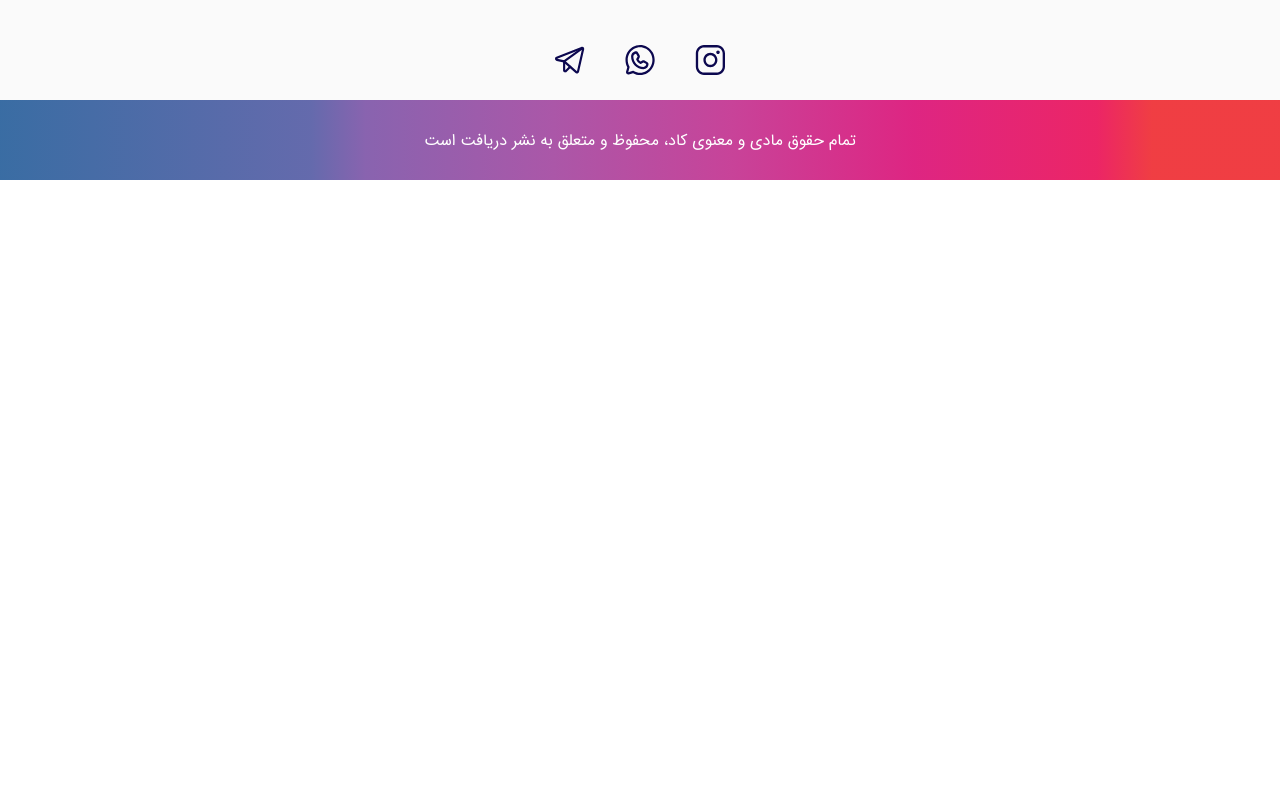
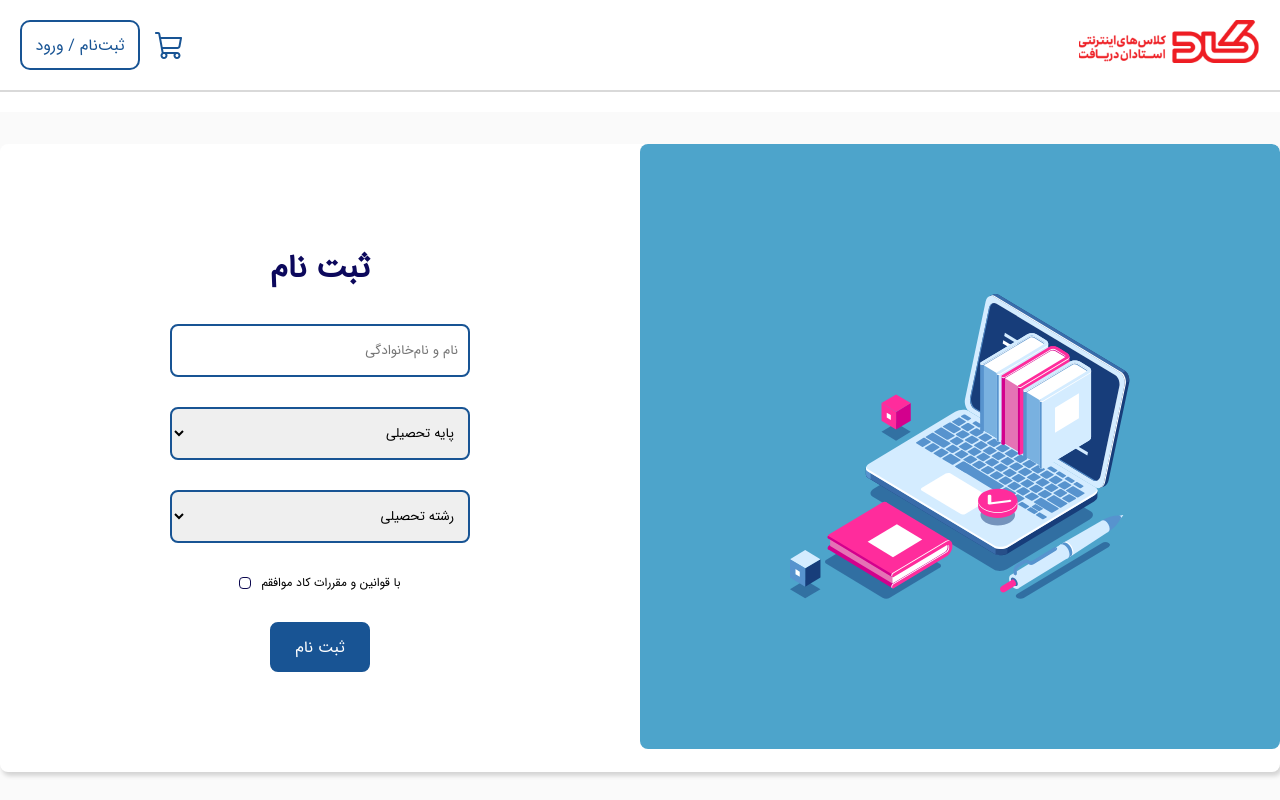
Before and after one commit to sinaanahd/kadSchool, a React (Create React App) app: page /SignUp in a window 1280 px wide. Shown: the top 800 px of the page. Built offline with nearby package versions, Linux system fonts and the light colour scheme.

Commit message:
side bar problem / signup page / free course title

```diff
--- a/src/App.js
+++ b/src/App.js
@@ -15,6 +15,7 @@ import Login from './Components/login/login';
 import Support from './Components/support-page/support-page';
 import SingleSession from './Components/single-session/single-session';
 import FreeCourses from './Components/free-courses/free-courses';
+import SignUp from './Components/signup/signup';
 import Footer from './Components/footer/footer';
 import './App.css';
 class App extends Component {
@@ -32,6 +33,7 @@ class App extends Component {
         <Route path="/SingleSession/:id" component={SingleSession} />
         <Route path="/UnderConstruction" component={UnderConstruction} />
         <Route path="/Login" component={Login} />
+        <Route path="/SignUp" component={SignUp} />
         <Route path="/Support" component={Support} />
         <Redirect from="/" exact to="/Dashboard" />
       </Switch>
--- a/src/Components/free-courses/free-courses.jsx
+++ b/src/Components/free-courses/free-courses.jsx
@@ -6,8 +6,10 @@ import Subjects from "./subjects/subjects";
 import fields from "./fields";
 import Fields from "./fields/fields";
 import Kinds from "./kinds/kinds";
+import FCourses from "./fcoureses/fcourses";
 import arrow from "../../assets/images/circle-arrow-right.svg";
-import FCourses from "./fcoureses/fcourses";
+import seprator from "../../assets/images/seprator.svg";
+
 class FreeCourse extends Component {
   state = {
     step: "subject",
@@ -44,6 +46,9 @@ class FreeCourse extends Component {
       this.setState({ step: "field" });
     }
   };
+  title_back = (step) => {
+    this.setState({ step });
+  };
   render() {
     return (
       <>
@@ -57,11 +62,34 @@ class FreeCourse extends Component {
             <div className="main-content">
               <h1
                 className={
-                  this.state.step === "course" ? "title" : "title three-part"
+                  this.state.step === "course" ? "title three-part" : "title"
                 }>
-                {this.state.step === "course"
-                  ? `درس‌های رایگان > ${this.state.selected_options.field} > ${this.state.selected_options.kind}`
-                  : "درس های رایگان"}
+                {this.state.step === "course" ? (
+                  <>
+                    <span
+                      onClick={() => {
+                        this.title_back("subject");
+                      }}>
+                      درس های رایگان
+                    </span>
+                    <img src={seprator} />
+                    <span
+                      onClick={() => {
+                        this.title_back("field");
+                      }}>
+                      {this.state.selected_options.field}
+                    </span>
+                    <img src={seprator} />
+                    <span
+                      onClick={() => {
+                        this.title_back("kind");
+                      }}>
+                      {this.state.selected_options.kind}
+                    </span>
+                  </>
+                ) : (
+                  "درس های رایگان"
+                )}
               </h1>
               <div className="boxes-place">
                 <span className="sub-title-wrapper">
--- a/src/Components/login/login.jsx
+++ b/src/Components/login/login.jsx
@@ -3,6 +3,8 @@ import { Helmet } from "react-helmet";
 import Header from "../header/header";
 
 import login_img from "../../assets/images/login-img.svg";
+import { Link } from "react-router-dom";
+import scrollToTop from "../functions/scroll";
 class Login extends Component {
   state = {};
   render() {
@@ -28,7 +30,14 @@ class Login extends Component {
                 className="input-text input"
                 placeholder="کد یکبار مصرف"
               />
-              <span className="enter button-span">ورود</span>
+              <Link
+                to="/SignUp"
+                onClick={() => {
+                  scrollToTop();
+                }}
+                className="enter button-span">
+                ورود
+              </Link>
             </div>
           </div>
         </section>
--- a/src/Components/side-bar/side-bar.jsx
+++ b/src/Components/side-bar/side-bar.jsx
@@ -62,7 +62,7 @@ class SideBar extends Component {
             onClick={() => {
               scrollToTop();
             }}
-            to="FreeCourses"
+            to="/FreeCourses"
             className={
               location === "FreeCourses"
                 ? "active" + " side-bar-item"
--- a/src/Components/signup/signup.jsx
+++ b/src/Components/signup/signup.jsx
@@ -4,7 +4,13 @@ import Header from "../header/header";
 
 import hero_img from "../../assets/images/login-img.svg";
 class SignUp extends Component {
-  state = {};
+  state = {
+    agree: false,
+  };
+  agree_handler = () => {
+    const agree = !this.state.agree;
+    this.setState({ agree });
+  };
   render() {
     return (
       <>
@@ -12,11 +18,37 @@ class SignUp extends Component {
           <title>ثبت نام در کاد</title>
         </Helmet>
         <Header />
-        <section className="login-wrapper-section bgc-wrapper">
-          <img src={hero_img} className="hero_img" />
-          <div className="forms-wrapper">
-            <input type="text" placeholder="نام و نام‌خانوادگی" />
-            <input type="number" placeholder="" />
+        <section className="singup-wrapper-section bgc-wrapper">
+          <div className="signup-wrapper mm-width">
+            <img src={hero_img} className="hero_img" />
+            <div className="forms-wrapper">
+              <h1 className="title">ثبت نام</h1>
+              <input type="text" placeholder="نام و نام‌خانوادگی" />
+              <select name="" id="" placeholder="">
+                <option value="">پایه تحصیلی</option>
+                <option value="">دهم</option>
+                <option value="">یازدهم</option>
+                <option value="">دوازدهم</option>
+              </select>
+              <select name="" id="" placeholder="">
+                <option value="">رشته تحصیلی</option>
+                <option value="">ریاضی</option>
+                <option value="">تجربی</option>
+                <option value="">انسانی</option>
+              </select>
+              <span
+                onClick={() => {
+                  this.agree_handler();
+                }}
+                className="agree_to-rules">
+                <p>با قوانین و مقررات کاد موافقم</p>
+                <span
+                  className={
+                    this.state.agree ? "check checked" : "check"
+                  }></span>
+              </span>
+              <span className="submit-btn">ثبت نام</span>
+            </div>
           </div>
         </section>
       </>
--- a/src/assets/css/index.scss
+++ b/src/assets/css/index.scss
@@ -803,6 +803,74 @@ img {
     }
 }
 /* Login */
+/* SignUp*/
+.singup-wrapper-section{
+    .signup-wrapper {
+        width: 100%;
+        @include flexMixin(row, center, flex-start);
+        border-radius: 8px;
+        overflow: hidden;
+        background-color: #fff;
+        box-shadow: $boxShadow;
+    }
+    .hero_img {
+        flex: 0 0 50%;
+        background-color: #007DB5B2;
+        border-radius: 8px;
+        padding: 150px;
+    }
+
+    .forms-wrapper {
+        @include flexMixin(column, flex-start, center);
+        width: 100%;
+        padding: 100px 0;
+        height: 100%;
+        gap: 30px;
+    }
+    .title{
+        color: #0C085C;
+        font-size: 32px;
+    }
+    input , select{
+        width: 300px;
+        height: 53px;
+        border-radius: 8px;
+        outline: 0px solid $mainColor;
+        border: 2px solid $mainColor;
+        font-family: "main-font";
+        padding: 0 10px;
+    }
+    .agree_to-rules{
+        width: 100%;
+        font-size: 12px;
+        @include flexMixin(row,center,center);
+        gap: 10px;
+        cursor: pointer;
+    }
+    .check{
+        width: 12px;
+        height: 12px;
+        border-radius: 4px;
+        border: 1px solid #0C084F;
+    }
+    .checked{
+        background-color: #0C084F;
+    }
+    .submit-btn{
+        @include flexMixin(row,center,center);
+        @include styler(#fff,$mainColor,16px,8px);
+        width: 100px;
+        height: 50px;
+        border: 2px solid $mainColor;
+        cursor: pointer;
+        transition: $transition;
+        &:hover{
+            background-color: #fff;
+            color: $mainColor;
+        }
+    }
+}
+/* SignUp*/
 /* contact us */
 .hello-page-section{
     .hello-page{
@@ -907,6 +975,21 @@ img {
     .title{
         font-size: 24px;
         width: 100%;
+    }
+    .three-part{
+        @include flexMixin(row,flex-start,center);
+        gap: 10px;
+        color: $mainColor;
+        cursor: pointer;
+        span{
+            transition: all ease-out 0.1s;
+            border: 3px solid $backGround;
+            padding: 0 0 2px;
+            box-sizing: border-box;
+            &:hover{
+                border-bottom: 3px solid $mainColor;
+            }
+        }
     }
     .boxes-place{
         width: 1000px;
```
Also changed, not shown: src/assets/images/seprator.svg (added).
